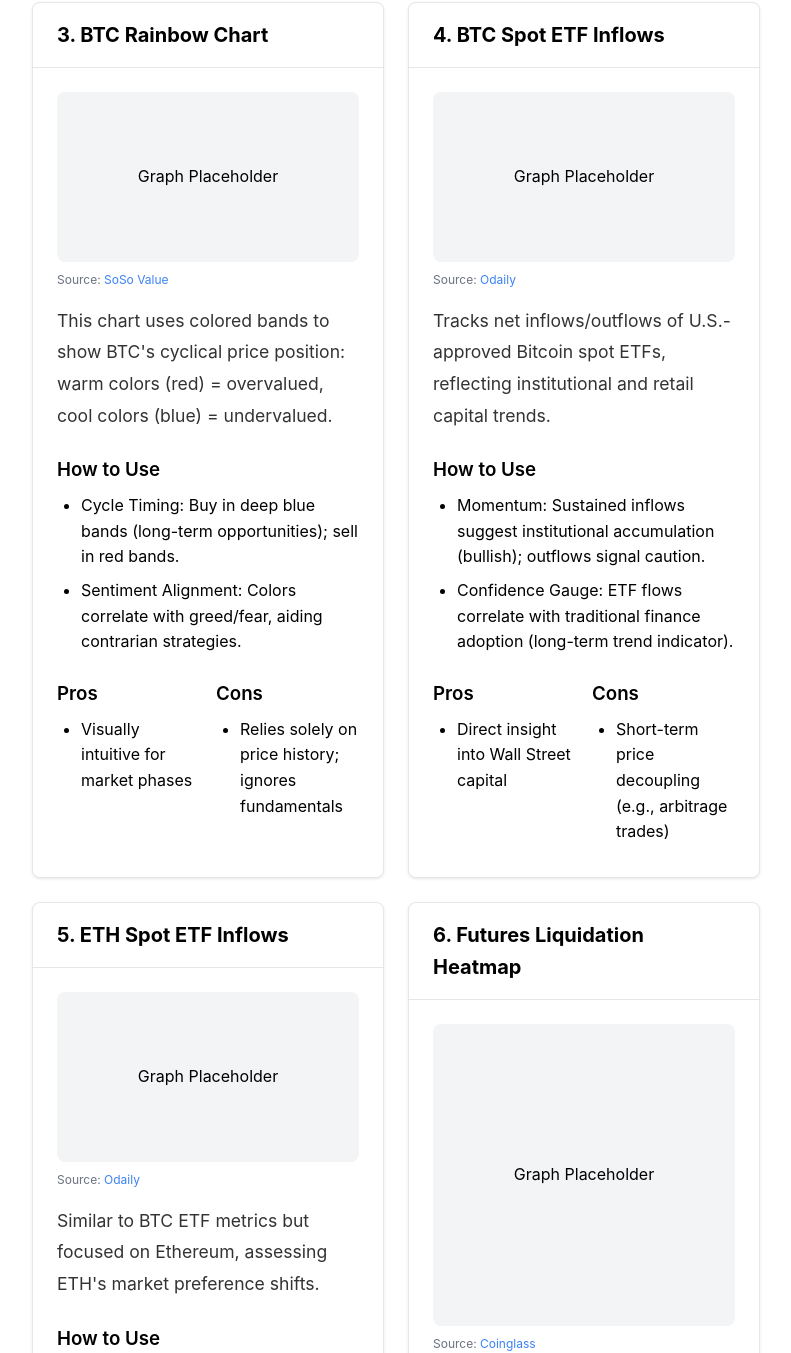
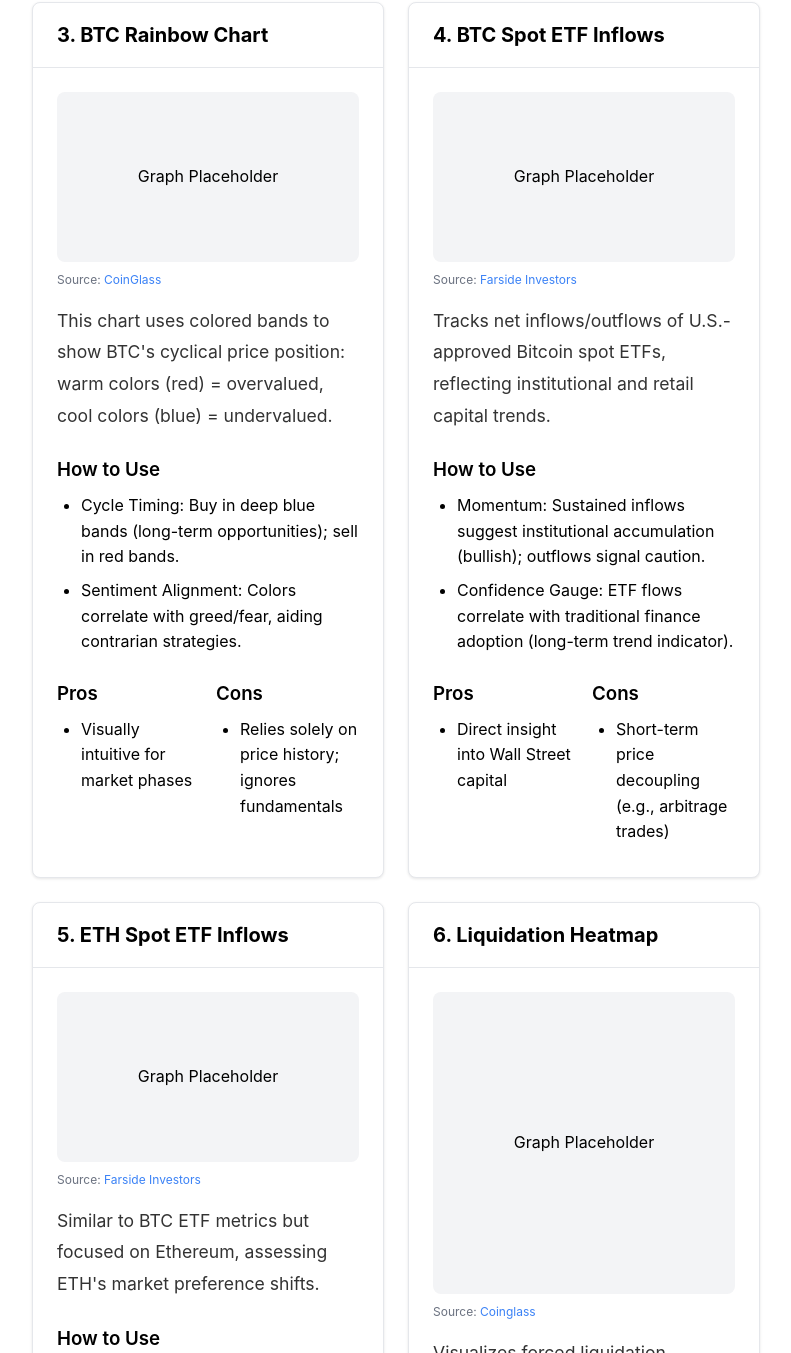
Before and after one commit to rabbtinhat/CFnfa, a website: page pages/crypto.html in a window 1280 px wide. Shown: the part 1447-2800 px from the top of the page, without its empty margins (244-1035 px from the left). Drawn offline with Linux system fonts and the light colour scheme.

Commit message:
Update crypto.html

```diff
--- a/pages/crypto.html
+++ b/pages/crypto.html
@@ -227,7 +227,7 @@
                             <span>Graph Placeholder</span>
                         </div>
                         <div class="graph-source">
-                            Source: <a href="#" target="_blank">BGeometrics</a>
+                            Source: <a href="https://www.coinglass.com/pro/i/bitcoin-mvrv-zscore" target="_blank">CoinGlass</a>
                         </div>
                         <div class="modal">
                             <div class="modal-content">
@@ -275,7 +275,7 @@
                             <span>Graph Placeholder</span>
                         </div>
                         <div class="graph-source">
-                            Source: <a href="#" target="_blank">SoSo Value</a>
+                            Source: <a href="https://www.coinglass.com/pro/i/bitcoin-rainbow-chart" target="_blank">CoinGlass</a>
                         </div>
                         <div class="modal">
                             <div class="modal-content">
@@ -323,7 +323,7 @@
                             <span>Graph Placeholder</span>
                         </div>
                         <div class="graph-source">
-                            Source: <a href="#" target="_blank">Odaily</a>
+                            Source: <a href="https://farside.co.uk/btc/" target="_blank">Farside Investors</a>
                         </div>
                         <div class="modal">
                             <div class="modal-content">
@@ -371,7 +371,7 @@
                             <span>Graph Placeholder</span>
                         </div>
                         <div class="graph-source">
-                            Source: <a href="#" target="_blank">Odaily</a>
+                            Source: <a href="https://farside.co.uk/eth/" target="_blank">Farside Investors</a>
                         </div>
                         <div class="modal">
                             <div class="modal-content">
@@ -412,14 +412,14 @@
                 <!-- Metric 6 -->
                 <div class="metric-card">
                     <div class="metric-header">
-                        <h2 class="metric-title">6. Futures Liquidation Heatmap</h2>
+                        <h2 class="metric-title">6. Liquidation Heatmap</h2>
                     </div>
                     <div class="metric-content">
                         <div class="graph-container square" onclick="openModal(this)">
                             <span>Graph Placeholder</span>
                         </div>
                         <div class="graph-source">
-                            Source: <a href="#" target="_blank">Coinglass</a>
+                            Source: <a href="https://www.coinglass.com/LiquidationData" target="_blank">Coinglass</a>
                         </div>
                         <div class="modal">
                             <div class="modal-content">
```
